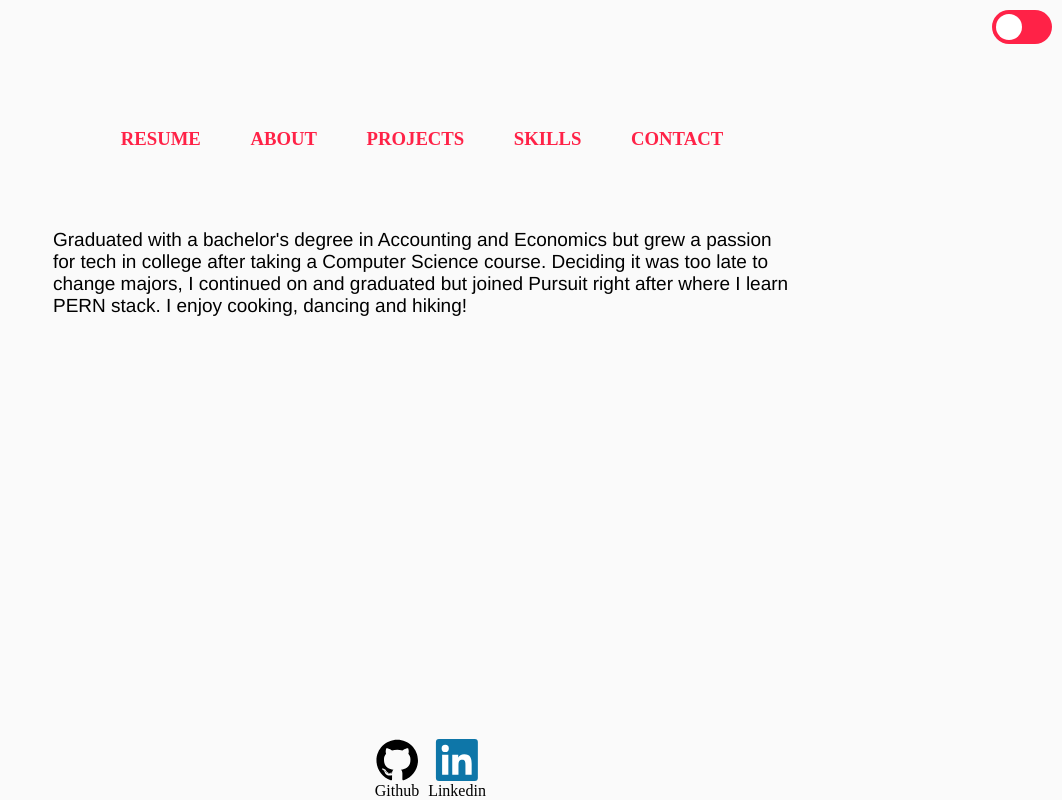
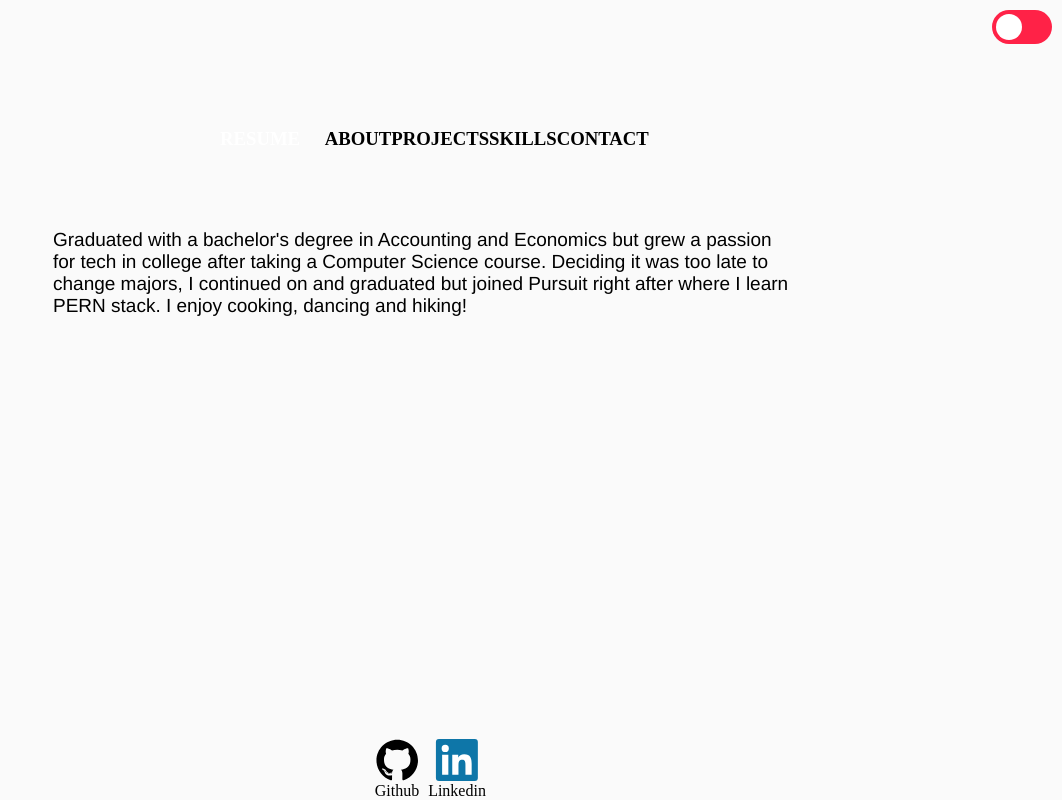
Before and after one commit to KathyPuma/Portfolio, a React (Create React App) app: page / in a window 1280 px wide. Shown: the whole page, without its empty margins (218-1280 px from the left). Built offline with nearby package versions, Linux system fonts and the light colour scheme.

Commit message:
Import store and create a conditional in the className which changes depending on light or dark mode

```diff
--- a/src/Components/Navbar.jsx
+++ b/src/Components/Navbar.jsx
@@ -1,20 +1,30 @@
 import React from 'react';
 import { Link } from 'react-router-dom'
+import themeStore from '../redux/store/themeStore'
 import './Navbar.css'
 
 
 function Navbar() {
+    const state = themeStore.getState();
 
     return (
         <div className='Navbar-stage'>
-            <a href='https://docs.google.com/document/d/1FeL5Xaz68vxATI7M20YxR8OmIuLsg-CQ1S3g2KOkQAk/edit#' target="_blank" rel="noopener noreferrer" className='Nav-link'><h3 className='Nav-heading' >RESUME</h3></a>
-            <Link className='Nav-link' to="/"><h3 className='Nav-heading'>ABOUT</h3></Link>
-            <Link className='Nav-link' to="/projects"> <h3 className='Nav-heading'>PROJECTS</h3> </Link>{" "}
-            <Link className='Nav-link' to="/skills"> <h3 className='Nav-heading'>SKILLS</h3> </Link>{" "}
-            <Link className='Nav-link' to="/contact"> <h3 className='Nav-heading' >CONTACT</h3> </Link>{" "}
+            <a href='https://docs.google.com/document/d/1FeL5Xaz68vxATI7M20YxR8OmIuLsg-CQ1S3g2KOkQAk/edit#' target="_blank" rel="noopener noreferrer" className='Nav-link'>
+                <h3 className={state.theme.darkMode ? "Nav-heading-lightMode" : "Nav-heading-darkMode"}  >RESUME</h3></a>
+            <Link className={state.theme.darkMode ? "Nav-link-lightMode" : "Nav-link-darkMode"} to="/">
+                <h3 className={state.theme.darkMode ? "Nav-heading-lightMode" : "Nav-heading-darkMode"}  >ABOUT</h3>
+            </Link>
+            <Link className={state.theme.darkMode ? "Nav-link-lightMode" : "Nav-link-darkMode"} to="/projects">
+                <h3 className={state.theme.darkMode ? "Nav-heading-lightMode" : "Nav-heading-darkMode"}>PROJECTS</h3>
+            </Link>{" "}
+            <Link className={state.theme.darkMode ? "Nav-link-lightMode" : "Nav-link-darkMode"} to="/skills">
+                <h3 className={state.theme.darkMode ? "Nav-heading-lightMode" : "Nav-heading-darkMode"}>SKILLS</h3>
+            </Link>{" "}
+            <Link className={state.theme.darkMode ? "Nav-link-lightMode" : "Nav-link-darkMode"} to="/contact">
+                <h3 className={state.theme.darkMode ? "Nav-heading-lightMode" : "Nav-heading-darkMode"} >CONTACT</h3>
+            </Link>{" "}
         </div>
     )
-
 }
 
 export default Navbar;
```
